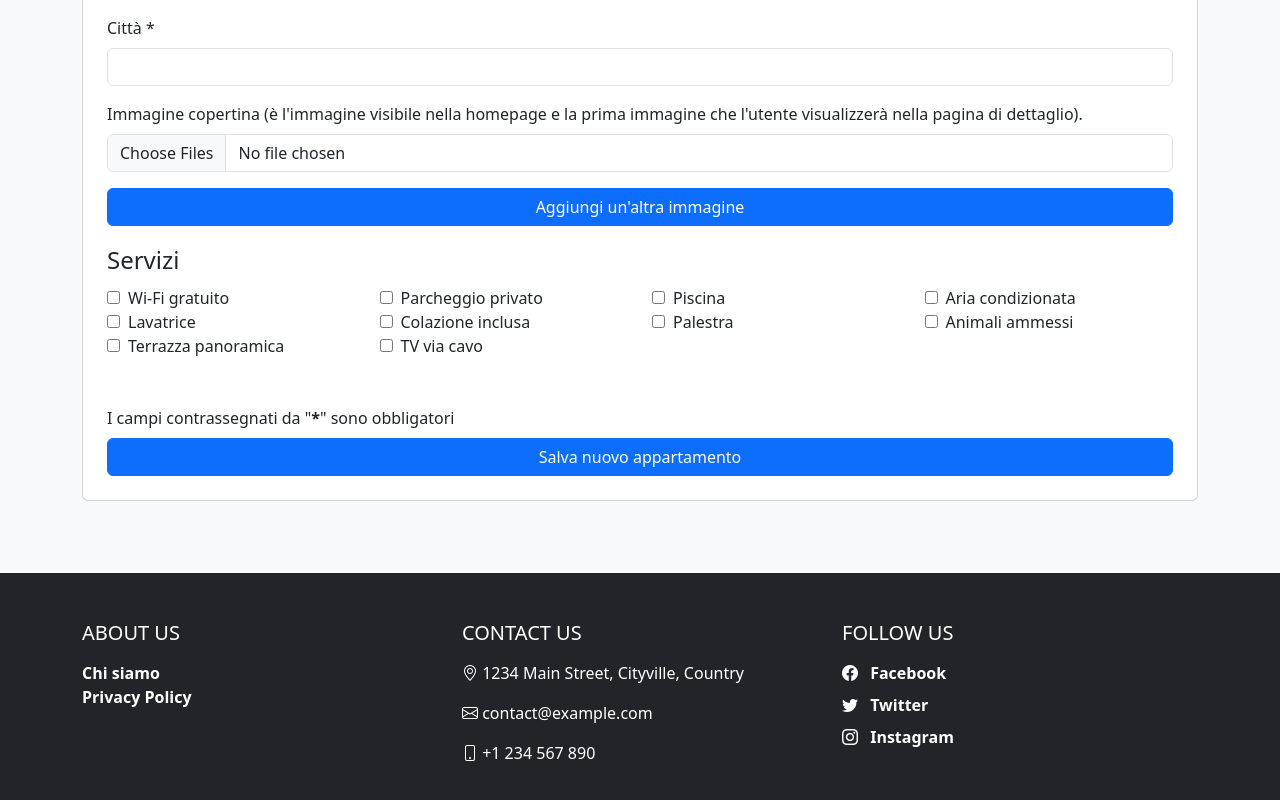
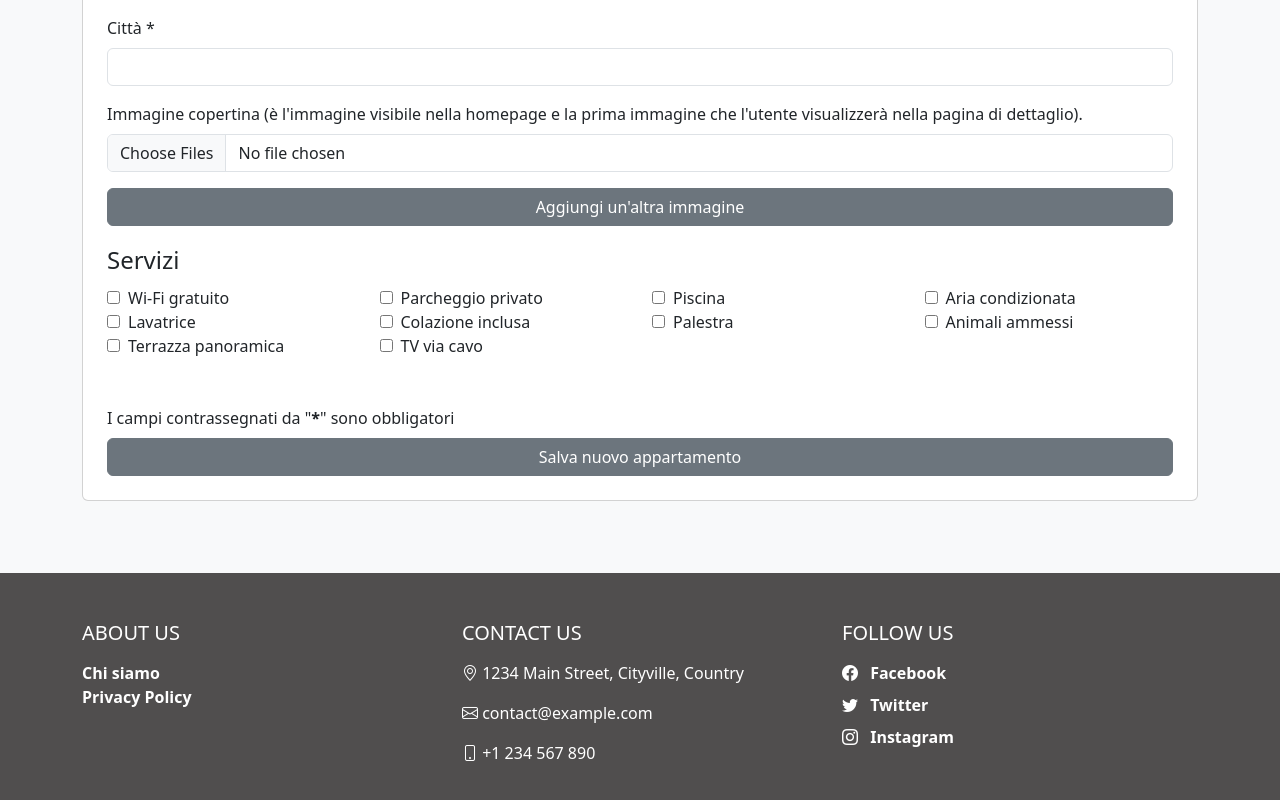
Before and after one commit to deca-francesco/pjw-t5-boolbnb, a React (Vite) app in the folder frontend_react/: page /new-apartment in a window 1280 px wide. Shown: the part 772-1572 px from the top of the page. Built offline with nearby package versions, Linux system fonts and the light colour scheme; no server answers; sample sign-in values are in the browser's storage; a web font is replaced by a local one.

Commit message:
fix color footer and btn create apartment

```diff
--- a/frontend_react/src/components/LayoutComponents/Footer.jsx
+++ b/frontend_react/src/components/LayoutComponents/Footer.jsx
@@ -1,7 +1,7 @@
 export default function Footer() {
     return (
         <>
-            <footer className="bg-dark py-5 text-white">
+            <footer className="py-5 text-white footer">
                 <div className="container">
                     <div className="row row-cols-1 row-cols-md-3 row-cols-lg-3">
                         {/* About Us Section - Hidden in Mobile */}
--- a/frontend_react/src/index.css
+++ b/frontend_react/src/index.css
@@ -11,4 +11,8 @@
 
 .header{
     background-color: var(--boolbeb-yellow);
+    color: rgb(80, 78, 78);
 }
+.footer{
+    background-color: rgb(80, 78, 78);
+}
--- a/frontend_react/src/pages/NewApartmentPage.jsx
+++ b/frontend_react/src/pages/NewApartmentPage.jsx
@@ -266,7 +266,7 @@ export default function NewApartmentPage() {
                     <button
                         type="button"
                         onClick={addImageField}
-                        className="btn btn-primary mb-3"
+                        className="btn btn-secondary mb-3"
                         disabled={imageFields.length >= 5} // Disabilita se ci sono già 5 campi
                     >
                         Aggiungi un'altra immagine
@@ -329,7 +329,7 @@ export default function NewApartmentPage() {
 
                     <div className="pb-2">I campi contrassegnati da "<strong>*</strong>" sono obbligatori</div>
 
-                    <button type="submit" className="btn btn-primary">Salva nuovo appartamento</button>
+                    <button type="submit" className="btn btn-secondary">Salva nuovo appartamento</button>
                 </form>
             </div>
 
```
